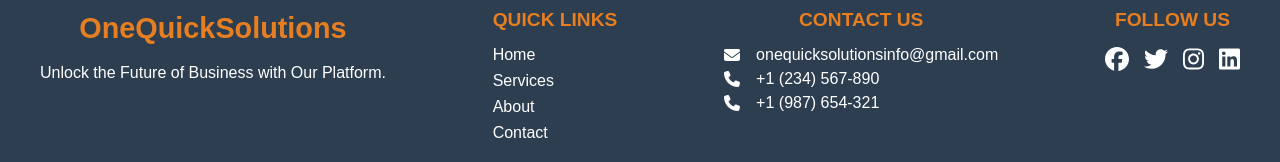
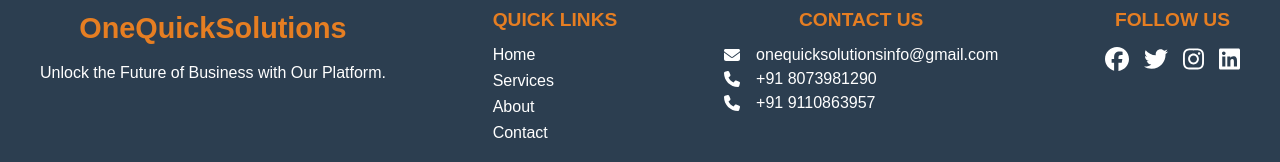
Before and after one commit to varundachuu/MyProject, a React (Create React App) app: page /contact in a window 1280 px wide. Shown: the part 857-1019 px from the top of the page. Built offline with nearby package versions, Linux system fonts and the light colour scheme.

Commit message:
Update Footer.js

```diff
--- a/src/components/js_components/Footer.js
+++ b/src/components/js_components/Footer.js
@@ -27,8 +27,8 @@ const Footer = () => {
         <div className="footer-contact">
           <h4>Contact Us</h4>
           <p><FontAwesomeIcon icon={faEnvelope} /> <a href="mailto:onequicksolutionsinfo@gmail.com">onequicksolutionsinfo@gmail.com</a></p>
-          <p><FontAwesomeIcon icon={faPhone} /> <a href="tel:+1234567890">+1 (234) 567-890</a></p>
-          <p><FontAwesomeIcon icon={faPhone} /> <a href="tel:+1987654321">+1 (987) 654-321</a></p>
+          <p><FontAwesomeIcon icon={faPhone} /> <a href="tel:+1234567890">+91 8073981290</a></p>
+          <p><FontAwesomeIcon icon={faPhone} /> <a href="tel:+1987654321">+91 9110863957</a></p>
         </div>
 
         <div className="footer-social">
```
